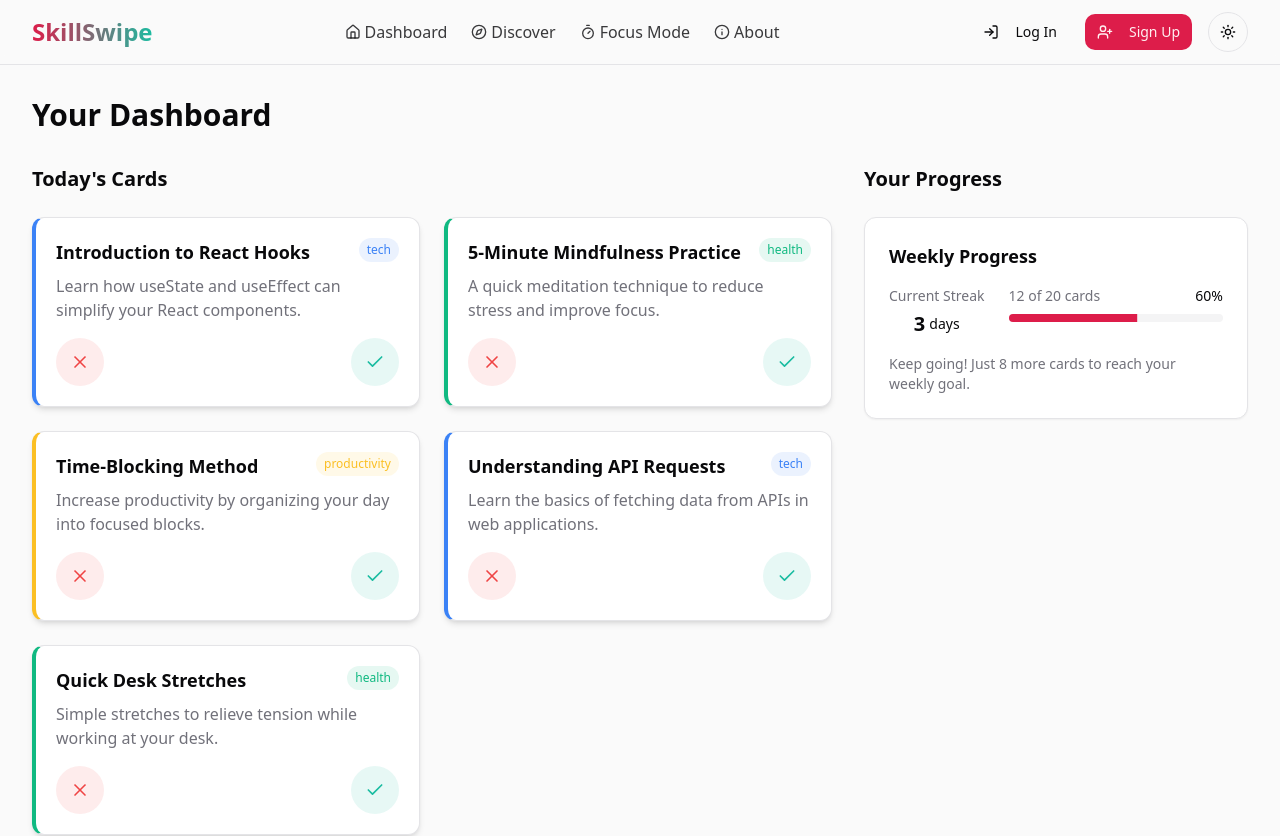
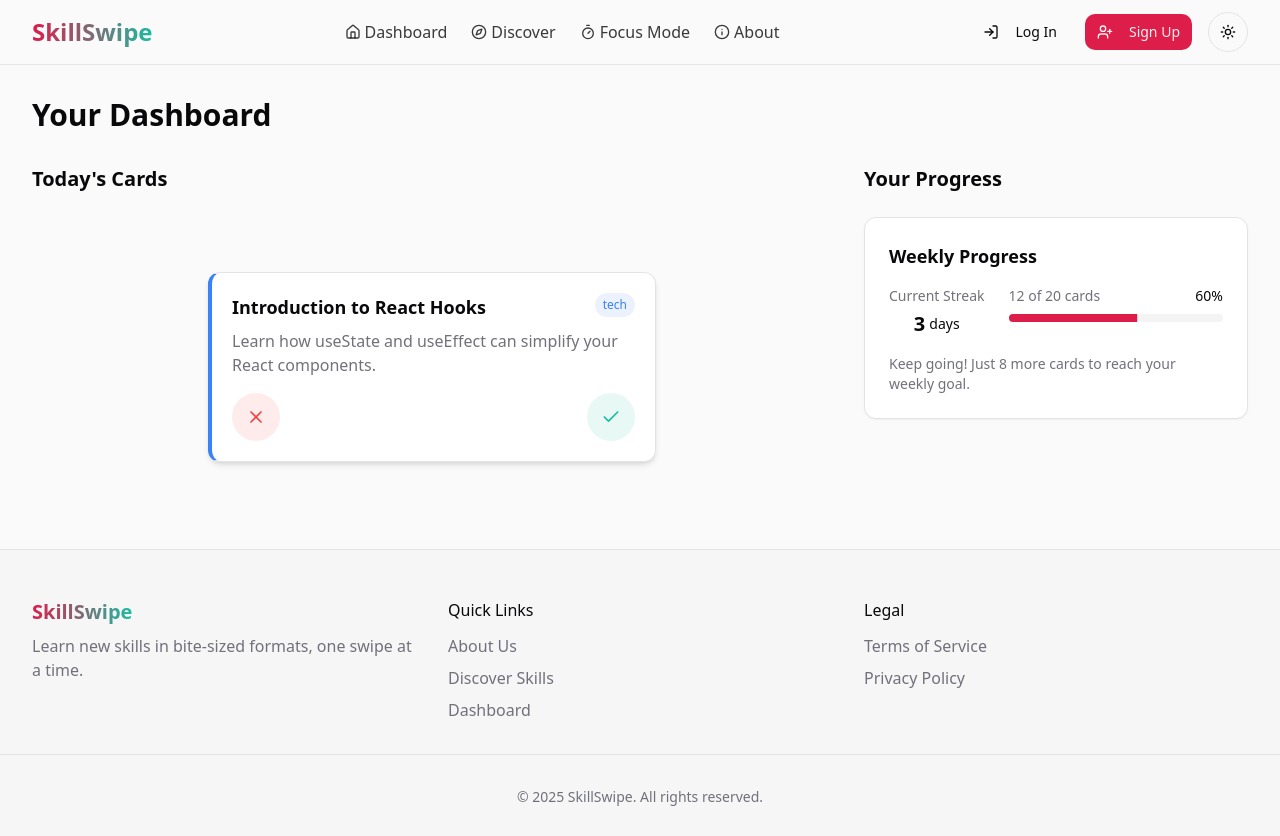
Before and after one commit to Sanyaaaz/skillswipe, a React (Vite) app: page /dashboard in a window 1280 px wide. Shown: the top 836 px of the page. Built offline with nearby package versions, Linux system fonts and the light colour scheme.

Commit message:
feat: Implement swipe card functionality
Adds swipe left/right functionality to the dashboard cards, mimicking a Tinder/Bumble style interface.

```diff
--- a/package.json
+++ b/package.json
@@ -45,6 +45,7 @@
     "cmdk": "^1.0.0",
     "date-fns": "^3.6.0",
     "embla-carousel-react": "^8.3.0",
+    "framer-motion": "^12.9.1",
     "input-otp": "^1.2.4",
     "lucide-react": "^0.462.0",
     "next-themes": "^0.3.0",
--- a/src/components/swipe-card.tsx
+++ b/src/components/swipe-card.tsx
@@ -1,6 +1,7 @@
 
 import { Check, X } from "lucide-react";
 import { cn } from "@/lib/utils";
+import { motion, PanInfo } from "framer-motion";
 
 export type CardCategory = "tech" | "health" | "productivity";
 
@@ -11,6 +12,7 @@ export interface SwipeCardProps {
   category: CardCategory;
   onSwipeLeft?: () => void;
   onSwipeRight?: () => void;
+  isActive?: boolean;
 }
 
 export function SwipeCard({
@@ -20,9 +22,33 @@ export function SwipeCard({
   category,
   onSwipeLeft,
   onSwipeRight,
+  isActive = true,
 }: SwipeCardProps) {
+  const handleDragEnd = (_: any, info: PanInfo) => {
+    if (info.offset.x > 100) {
+      onSwipeRight?.();
+    } else if (info.offset.x < -100) {
+      onSwipeLeft?.();
+    }
+  };
+
+  if (!isActive) return null;
+
   return (
-    <div className={cn("swipe-card", category)}>
+    <motion.div
+      className={cn(
+        "swipe-card absolute w-full max-w-md",
+        category
+      )}
+      drag="x"
+      dragConstraints={{ left: 0, right: 0 }}
+      onDragEnd={handleDragEnd}
+      whileDrag={{ scale: 1.05 }}
+      animate={{
+        x: 0,
+        rotate: 0
+      }}
+    >
       <div className="flex justify-between items-start">
         <h3 className="text-lg font-semibold">{title}</h3>
         <span
@@ -47,6 +73,6 @@ export function SwipeCard({
           <Check className="h-5 w-5" />
         </button>
       </div>
-    </div>
+    </motion.div>
   );
 }
--- a/src/pages/Dashboard.tsx
+++ b/src/pages/Dashboard.tsx
@@ -48,6 +48,7 @@ const sampleCards: Card[] = [
 
 const Dashboard = () => {
   const [cards, setCards] = useState<Card[]>(sampleCards);
+  const [currentCardIndex, setCurrentCardIndex] = useState(0);
   const [streak, setStreak] = useState(3);
   const [weeklyProgress, setWeeklyProgress] = useState(12);
   const weeklyGoal = 20;
@@ -55,12 +56,14 @@ const Dashboard = () => {
   const handleSwipeLeft = (id: string) => {
     toast.info("Card skipped");
     setCards(cards.filter(card => card.id !== id));
+    setCurrentCardIndex(prev => Math.min(prev + 1, cards.length - 1));
   };
 
   const handleSwipeRight = (id: string) => {
     toast.success("Added to your saved items!");
     setCards(cards.filter(card => card.id !== id));
     setWeeklyProgress(prev => prev + 1);
+    setCurrentCardIndex(prev => Math.min(prev + 1, cards.length - 1));
   };
 
   return (
@@ -74,23 +77,26 @@ const Dashboard = () => {
           <div className="col-span-1 lg:col-span-2 space-y-6">
             <h2 className="text-xl font-semibold">Today's Cards</h2>
 
+            <div className="relative h-[300px] w-full flex items-center justify-center">
               {cards.length > 0 ? (
-              <div className="grid grid-cols-1 md:grid-cols-2 gap-6">
-                {cards.map(card => (
+                <>
+                  {cards.map((card, index) => (
                     <SwipeCard
                       key={card.id}
                       {...card}
+                      isActive={index === currentCardIndex}
                       onSwipeLeft={() => handleSwipeLeft(card.id)}
                       onSwipeRight={() => handleSwipeRight(card.id)}
                     />
                   ))}
-              </div>
+                </>
               ) : (
                 <div className="bg-card border rounded-xl p-6 text-center">
                   <p className="text-muted-foreground">You've completed all cards for today!</p>
                   <p className="mt-2">Check back tomorrow for new content.</p>
                 </div>
               )}
+            </div>
           </div>
 
           <div className="space-y-6">
```
Also changed, not shown: 1 other file (tests, documents, lock files or other folders). Lines whose indentation alone changed are shown as unchanged.
